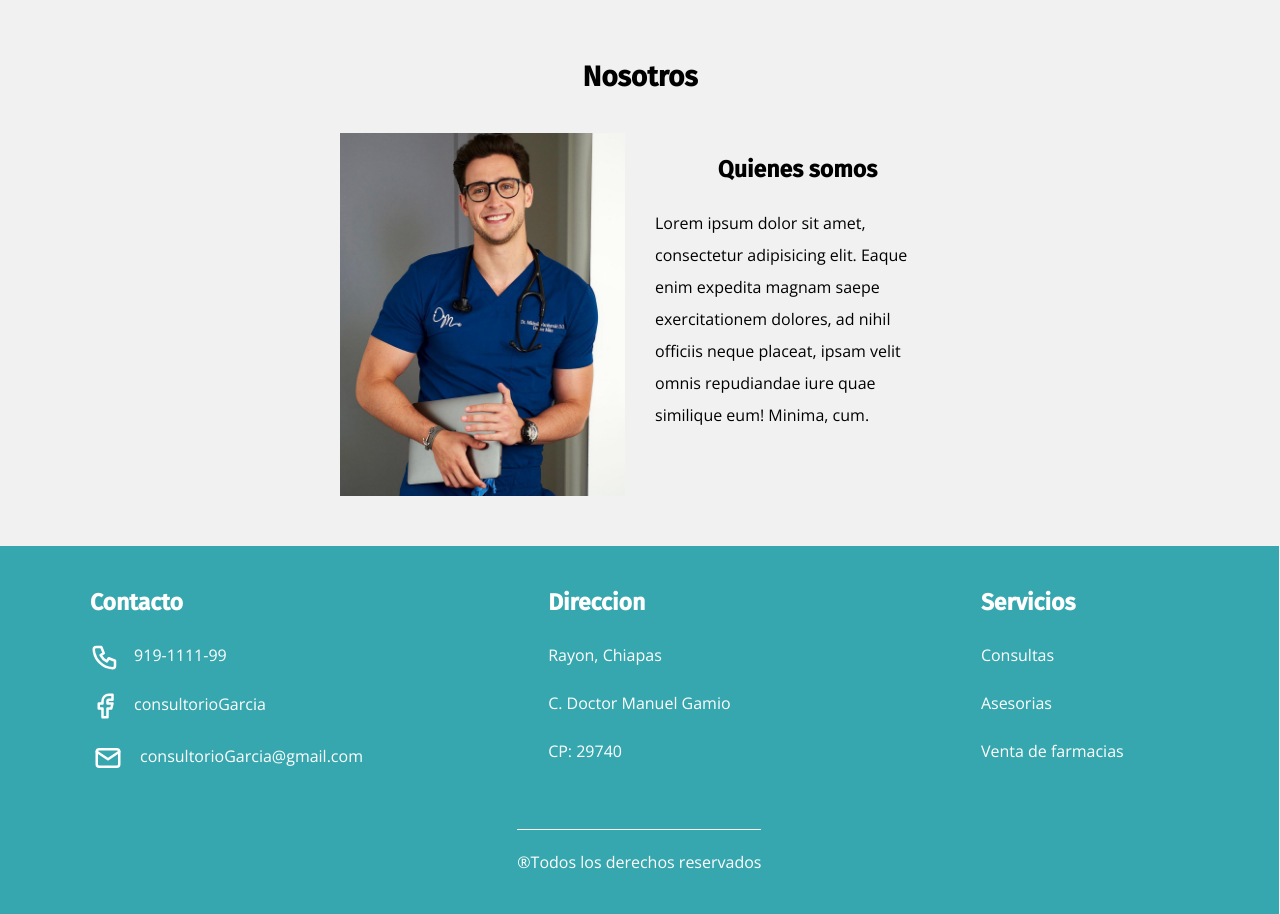
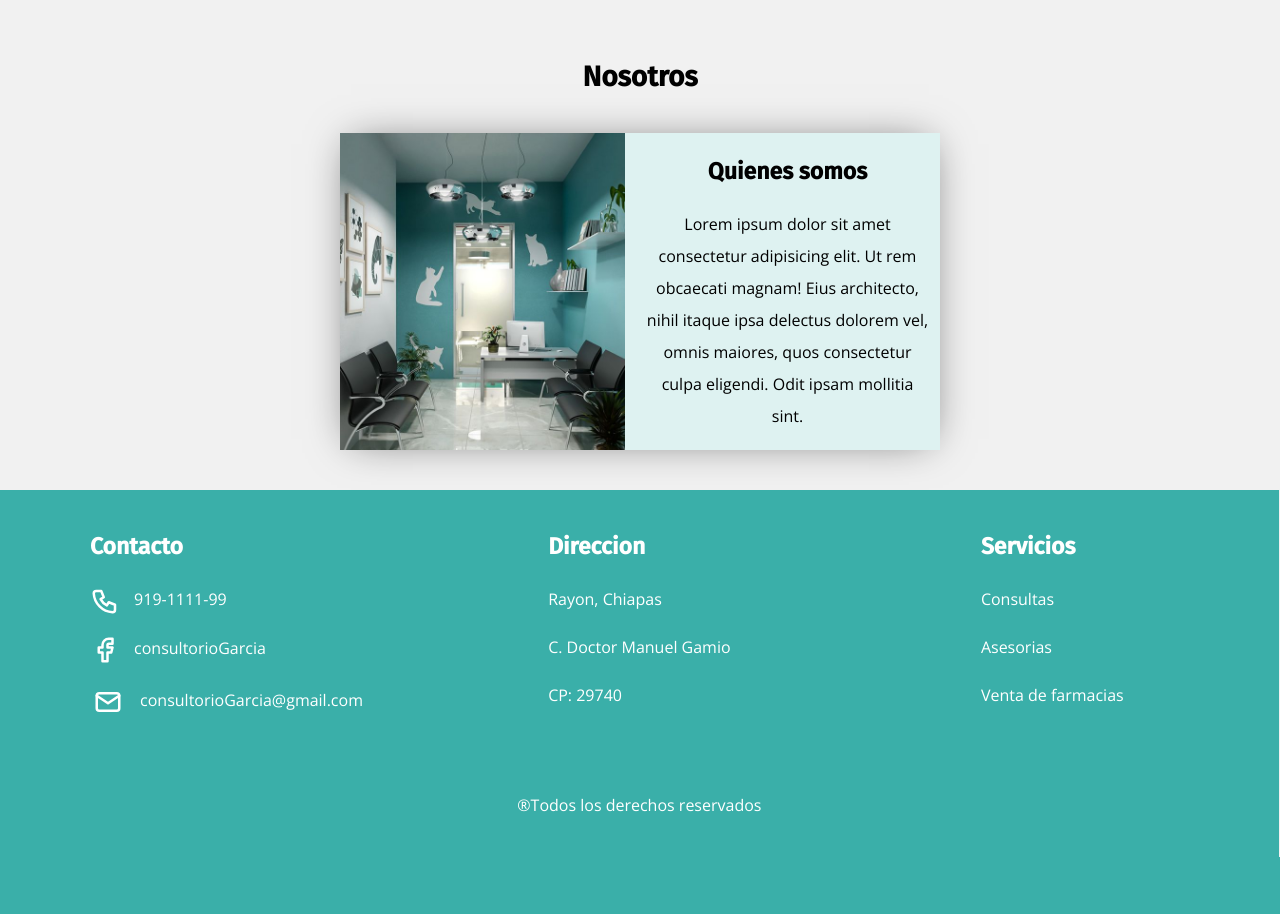
Before and after one commit to AngelTecnologias/ConsultorioGarcia, a PHP site: page /nosotros.html in a window 1280 px wide. Shown: the part 109-1023 px from the top of the page. After the commit the page ends 966 px from the top, so only its background shows below. Run offline with PHP 8.4, Linux system fonts and the light colour scheme; some libraries are stand-ins or nearby versions.

Commit message:
Agregando animaciones al apartado de nosotros.html

```diff
--- a/css/style.css
+++ b/css/style.css
@@ -4,7 +4,7 @@
     --fuenteHeading: 'Fira Sans', sans-serif;
     --fuenteParrafos: 'Open Sans', sans-serif;
 
-    --primario: #37a7af;
+    --primario: #3AAFA9;
     --gris: #e1e1e1;
     --blanco: #ffffff;
     --negro: #000000;
@@ -219,6 +219,9 @@ img {
     background-color: var(--blanco);
     width: 90%;
     margin: 0 auto;
+    -webkit-box-shadow: 0px 0px 40px -11px rgba(0,0,0,0.57);
+    -moz-box-shadow: 0px 0px 40px -11px rgba(0,0,0,0.57);
+    box-shadow: 0px 0px 40px -11px rgba(0,0,0,0.57);
 
 }
 .contactos__logo {
@@ -317,6 +320,9 @@ img {
     border-radius: 2rem;
 
 }
+::placeholder{
+    font-size: 1.7rem;
+}
 
     @media (min-width: 368px) {
         .formularios--login{
@@ -332,6 +338,7 @@ img {
             text-align: center;
             padding: 4rem;
             border-radius: 2rem;
+
         }
 
     }
@@ -346,6 +353,7 @@ img {
 .boton--login{
     margin-top: 1rem;
     margin-bottom: 1rem;
+    width: 100%;
 }
 
 
@@ -368,20 +376,36 @@ img {
 
 
 /* Nosotros */
-
+.titulo--contactos {
+    text-transform: uppercase 3;
+}
 .nosotros {
     display: grid;
     margin: 0 auto;
-    column-gap: 3rem;
+    column-gap: 2rem;
+    padding-right: 1rem;
+    background-color: #DEF2F1;
+
+
+
 }
+
 @media (min-width: 768px) {
     .nosotros{
     grid-template-columns: 1fr 1fr;
     width: 60%;
+    height: auto;
+    -webkit-box-shadow: 0px 0px 40px -11px rgba(0,0,0,0.57);
+    -moz-box-shadow: 0px 0px 40px -11px rgba(0,0,0,0.57);
+    box-shadow: 0px 0px 40px -11px rgba(0,0,0,0.57);
     }
 
 }
+.nosotros--informacion{
+    text-align:center;
+    margin: auto auto;
 
+}
 
 /* Aside */
 
@@ -408,10 +432,15 @@ img {
  }
 
  .footer__parrafo{
-    border-top:1.6px solid rgb(255, 255, 255);
+
 
 
  }
+ hr {
+    width: auto;
+    height: 1px;
+    background-color: red;
+  }
 
 @media (min-width: 700px) {
     .footer{
@@ -422,7 +451,7 @@ img {
 
     }
     .footer__parrafo{
-        border-top:1.6px solid var(--blanco);
+
         margin-top: 4rem;
         grid-column: -4 /-1;
         max-width: max-content;
@@ -480,11 +509,25 @@ svg{
     margin: auto;
     margin-bottom: 3rem ;
     border-radius: 2rem;
+
 }
 
+.card--descripcion{
+    line-height: 1.5;
+    font-size: 1.5rem;
+}
+.card--titulo{
+    font-weight: bold ;
+}
 .boton--comprar{
     border-radius: 0.5;
 }
+
+.card--precio{
+    font-weight: bold ;
+
+}
+
 
 
 @media (min-width: 700px) {
--- a/iniciarSesion.html
+++ b/iniciarSesion.html
@@ -61,6 +61,8 @@
                         <input type="submit" value="iniciar" class="boton boton--login ">
 
                     </div>
+
+                    <a href="">Crear una cuenta</a>
                 </form>
 
             </div>
@@ -106,6 +108,7 @@
             <p>Asesorias</p>
             <p>Venta de farmacias</p>
         </div>
+
         <div class="footer__parrafo">
             <p>  ®Todos los derechos reservados   </p>
         </div>
--- a/nosotros.html
+++ b/nosotros.html
@@ -5,6 +5,8 @@
     <meta http-equiv="X-UA-Compatible" content="IE=edge">
     <meta name="viewport" content="width=device-width, initial-scale=1.0">
     <link rel="stylesheet" href="css/style.css">
+    <link rel="stylesheet" href="css/animate.css">
+    <link rel="stylesheet" href="https://cdnjs.cloudflare.com/ajax/libs/animate.css/4.1.1/animate.min.css"/>
 
     <!-- Fuentes -->
     <link rel="preconnect" href="https://fonts.googleapis.com">
@@ -42,22 +44,22 @@
 
 
 
-    <div class="contenedor">
+    <div class="contenedor wow animate__animated animate__fadeInLeft">
     <main>
         <h2  class="titulo--contactos  centrar-texto  ">Nosotros</h2>
          <div class="nosotros ">
 
-                <div class="nosotros--informacion  " >
 
-                <img src="assets/img/fotografiaDoctor.jpg" alt="">
+                <img src="assets/img/consultorio.jpg" alt="">
 
 
+                <div class="nosotros--informacion  ">
+                    <h3 class="centrar-texto">Quienes somos</h3>
+                    <p>
+                    Lorem ipsum dolor sit amet consectetur adipisicing elit. Ut rem obcaecati magnam! Eius architecto, nihil itaque ipsa delectus dolorem vel, omnis maiores, quos consectetur culpa eligendi. Odit ipsam mollitia sint.
+                    </p>
                 </div>
 
-                <div class=" ">
-                    <h3 class="centrar-texto">Quienes somos</h3>
-                    <p>Lorem ipsum dolor sit amet, consectetur adipisicing elit. Eaque enim expedita magnam saepe exercitationem dolores, ad nihil officiis neque placeat, ipsam velit omnis repudiandae iure quae similique eum! Minima, cum.</p>
-                </div>
         </div>
     </main>
 </div>
@@ -116,8 +118,10 @@
 
 
 
-
-<script src="js/script"></script>
+<script src="js/wow.min.js"></script>
+<script>
+new WOW().init();
+</script>
 
 </body>
 </html>
--- a/productos.html
+++ b/productos.html
@@ -51,8 +51,8 @@
 
             <div class="elementos">
                 <p class="card--titulo">paracetamol</p>
-                <p class="card--descripcion">Descripcion</p>
-                <p class="card--precio">Precio</p>
+                <p class="card--descripcion">Lorem ipsum dolor sit amet consectetur adipisicing elit. Recusandae repellendus sed assumenda rerum error, commodi exercitationem quam vel.</p>
+                <p class="card--precio">$50</p>
                 <button class="boton boton--comprar">Comprar</button>
             </div>
 
```
Also changed, not shown: index.html (+12 -4 lines), assets/img/consultorio.jpg (added), js/wow.min.js (added).
